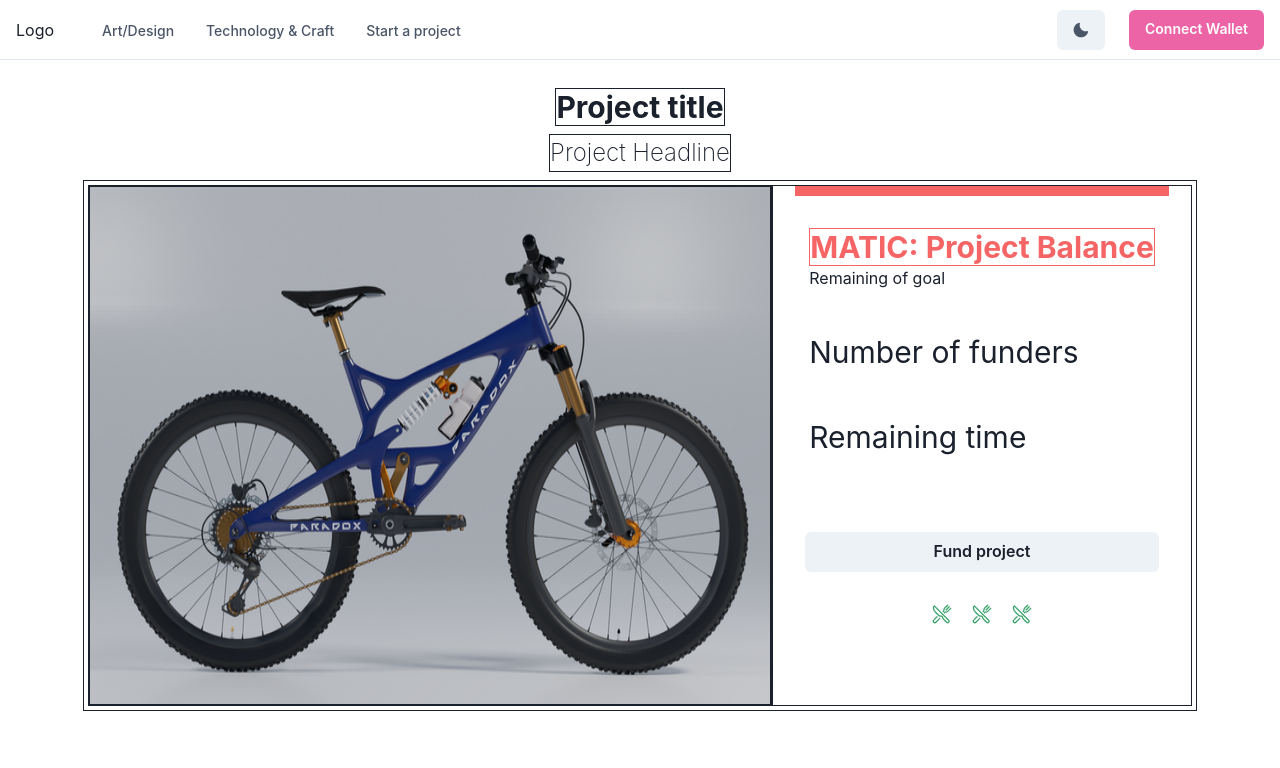
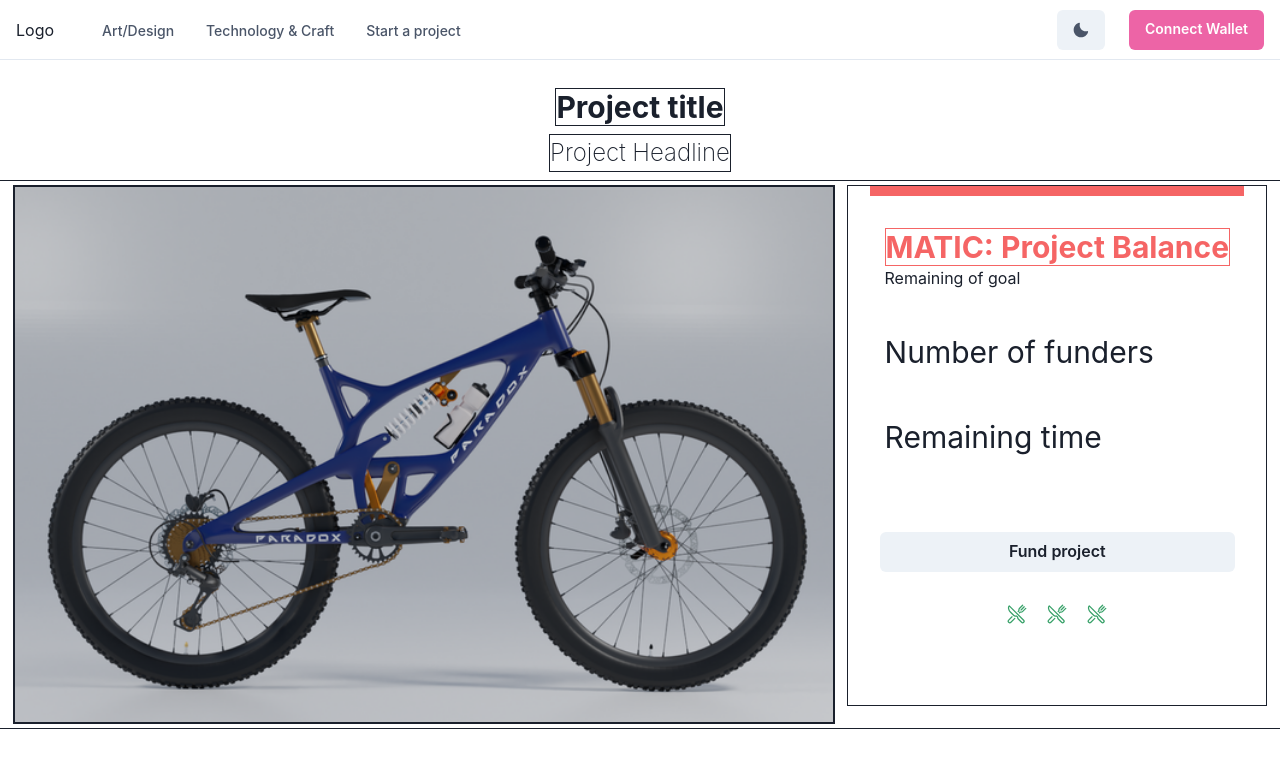
Before and after one commit to tuzzy08/crowdfund, a Next.js app: page /1 in a window 1280 px wide. Shown: the top 768 px of the page. Built offline with nearby package versions, Linux system fonts and the light colour scheme.

Commit message:
Minor refactoring

```diff
--- a/pages/[projectID].tsx
+++ b/pages/[projectID].tsx
@@ -26,12 +26,12 @@
 				<Flex
 					border={'1px'}
 					wrap={'wrap'}
-					maxW={{ base: '100%', md: '1290px' }}
+					w={{ base: '100%', md: '1290px' }}
 					justifyContent={'space-evenly'}
 					padding={1}
 				>
 					<Flex border={'1px'}>
-						<Image border={'1px'} src='/prj3.png' alt='Dan Abramov' />
+						<Image border={'1px'} src='/prj3.png' alt='Dan Abramov' minW={{ base: '100%', md: '820px'}}/>
 					</Flex>
 					<VStack
 						border={'1px'}
```
